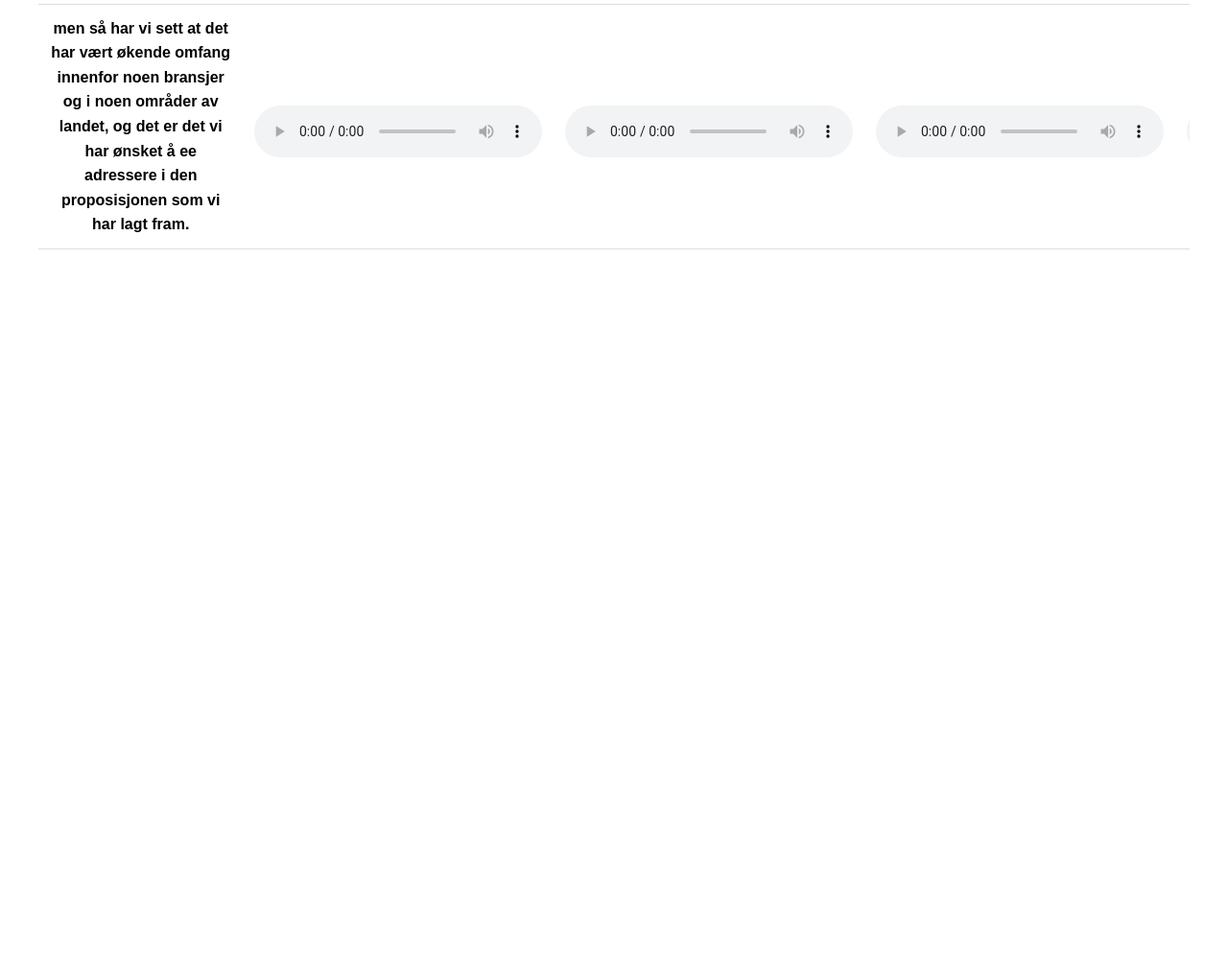
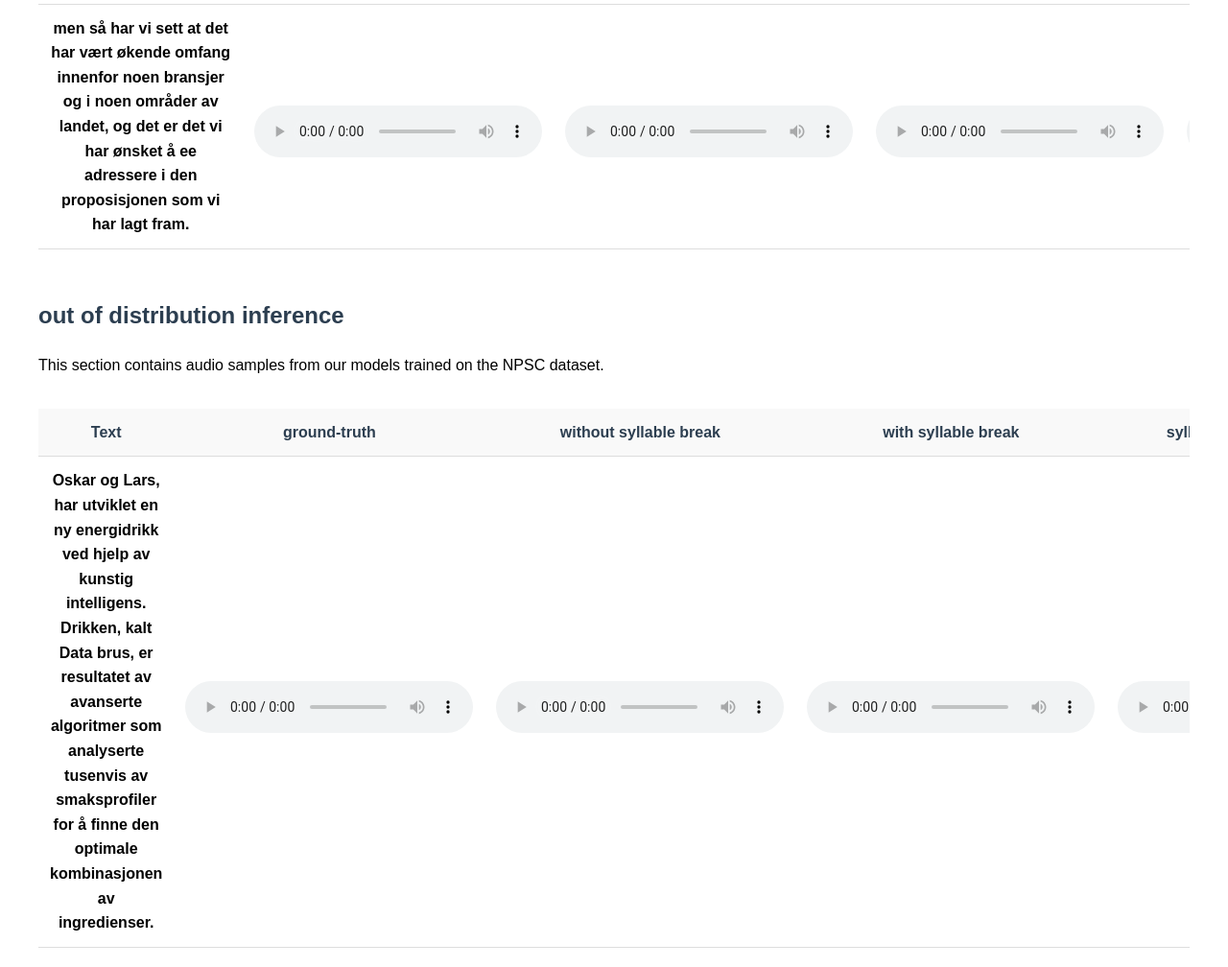
Before and after one commit to OskarEM/Master-TTS-audio-site, a plain HTML site: page index.html in a window 1280 px wide. Shown: the part 3244-4252 px from the top of the page at 96% size. Before the commit the page ends 3544 px from the top, so only its background shows below. Drawn offline with Linux system fonts and the light colour scheme.

Commit message:
Update index.html

```diff
--- a/index.html
+++ b/index.html
@@ -305,5 +305,96 @@ document.addEventListener("DOMContentLoaded", () => {
   });
 });
 </script>
+
+
+    <section id="ood">
+
+    <h2>out of distribution inference</h2>
+    <p>This section contains audio samples from our models trained on the NPSC dataset.</p>
+    <div class="table-wrapper">
+      <table class="audio-comparison">
+        <caption class="visually-hidden">
+          Each row shows one text prompt (first column) and the corresponding audio from each model.
+        </caption>
+        <thead></thead>
+        <tbody></tbody>
+      </table>
+    </div>
+  </section>
+<script>
+document.addEventListener("DOMContentLoaded", () => {
+  // 1️⃣ Compute baseDir from the URL path:
+  //    e.g. "/Master-TTS-audio-site/index.html"  →  "/Master-TTS-audio-site/"
+  const path = window.location.pathname;
+  const baseDir = path.endsWith("/")
+    ? path
+    : path.slice(0, path.lastIndexOf("/") + 1);
+
+  // 2️⃣ Your texts (rows)
+  const texts = [
+    "Oskar og Lars, har utviklet en ny energidrikk ved hjelp av kunstig intelligens. Drikken, kalt Data brus, er resultatet av avanserte algoritmer som analyserte tusenvis av smaksprofiler for å finne den optimale kombinasjonen av ingredienser.",
+  ];
+
+  // 3️⃣ Your models (columns) with paths relative to baseDir
+  const models = [
+    {
+      name: "ground-truth",
+      paths: [
+        "eval/ood/gt/29021.wav"
+      ]
+    },
+    {
+      name: "without syllable break",
+      paths: [
+        "eval/ood/1.wav"
+
+      ]
+    },
+    {
+      name: "with syllable break",
+      paths: [
+        "eval/ood/2.wav"
+
+      ]
+    },
+    {
+      name: "syllable break with xLSTM",
+      paths: [
+        "eval/ood/3.wav"
+
+      ]
+    },
+    {
+      name: "syllable break with PoS & UD",
+      paths: [
+        "eval/ood/4.wav"
+
+      ]
+    }
+  ];
+
+  // 4️⃣ Build the table header
+  const thead = document.querySelector("#ood thead");
+  const headerRow = document.createElement("tr");
+  headerRow.innerHTML = `<th>Text</th>` +
+    models.map(m => `<th>${m.name}</th>`).join("");
+  thead.append(headerRow);
+
+  // 5️⃣ Build each data row
+  const tbody = document.querySelector("#ood tbody");
+  texts.forEach((txt, i) => {
+    const tr = document.createElement("tr");
+    tr.innerHTML = `<th scope="row">${txt}</th>` +
+      models.map(m => `
+        <td>
+          <audio controls>
+            <source src="${baseDir}${m.paths[i]}" type="audio/wav">
+          </audio>
+        </td>
+      `).join("");
+    tbody.append(tr);
+  });
+});
+</script>
 </body>
 </html>
```
